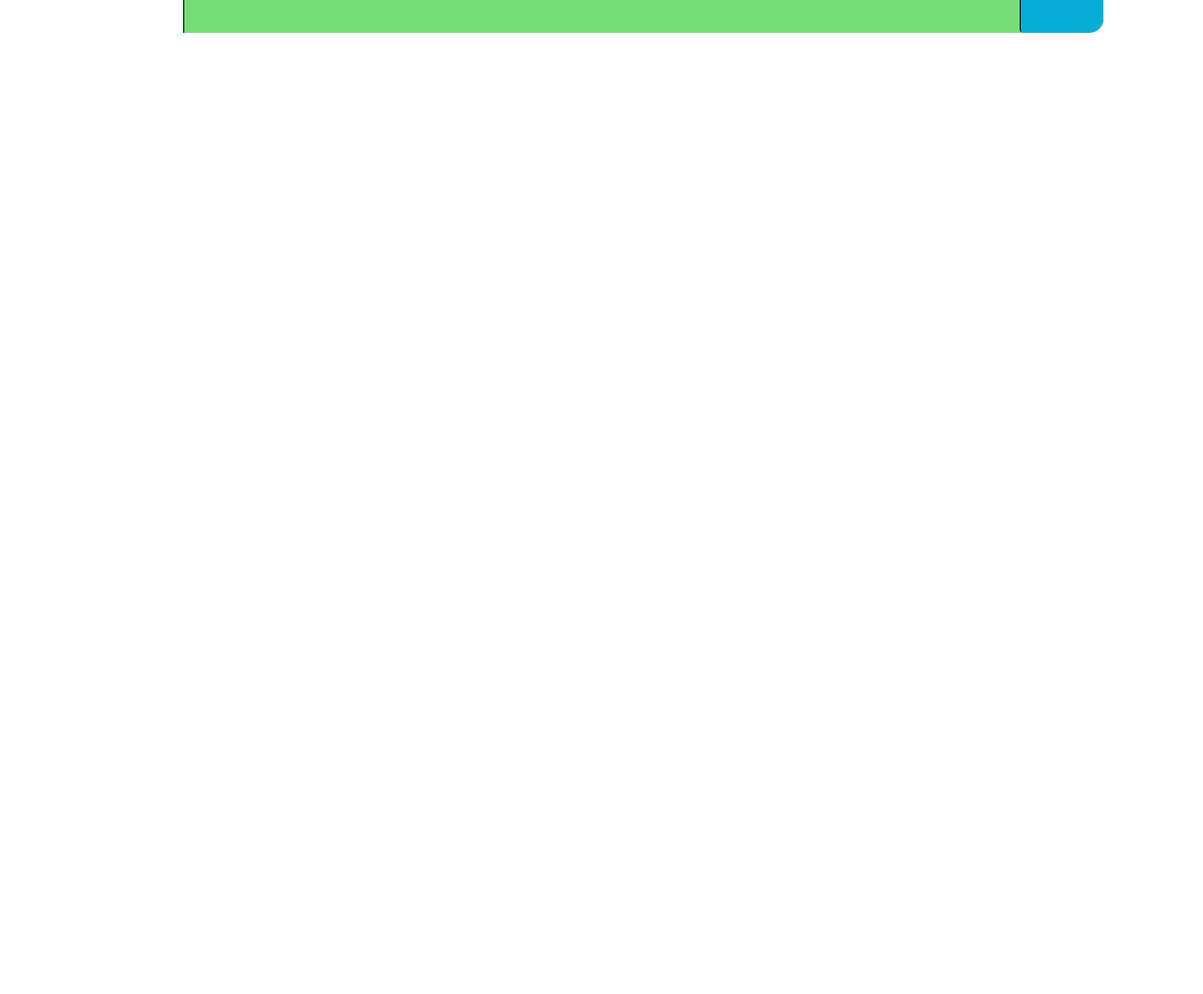
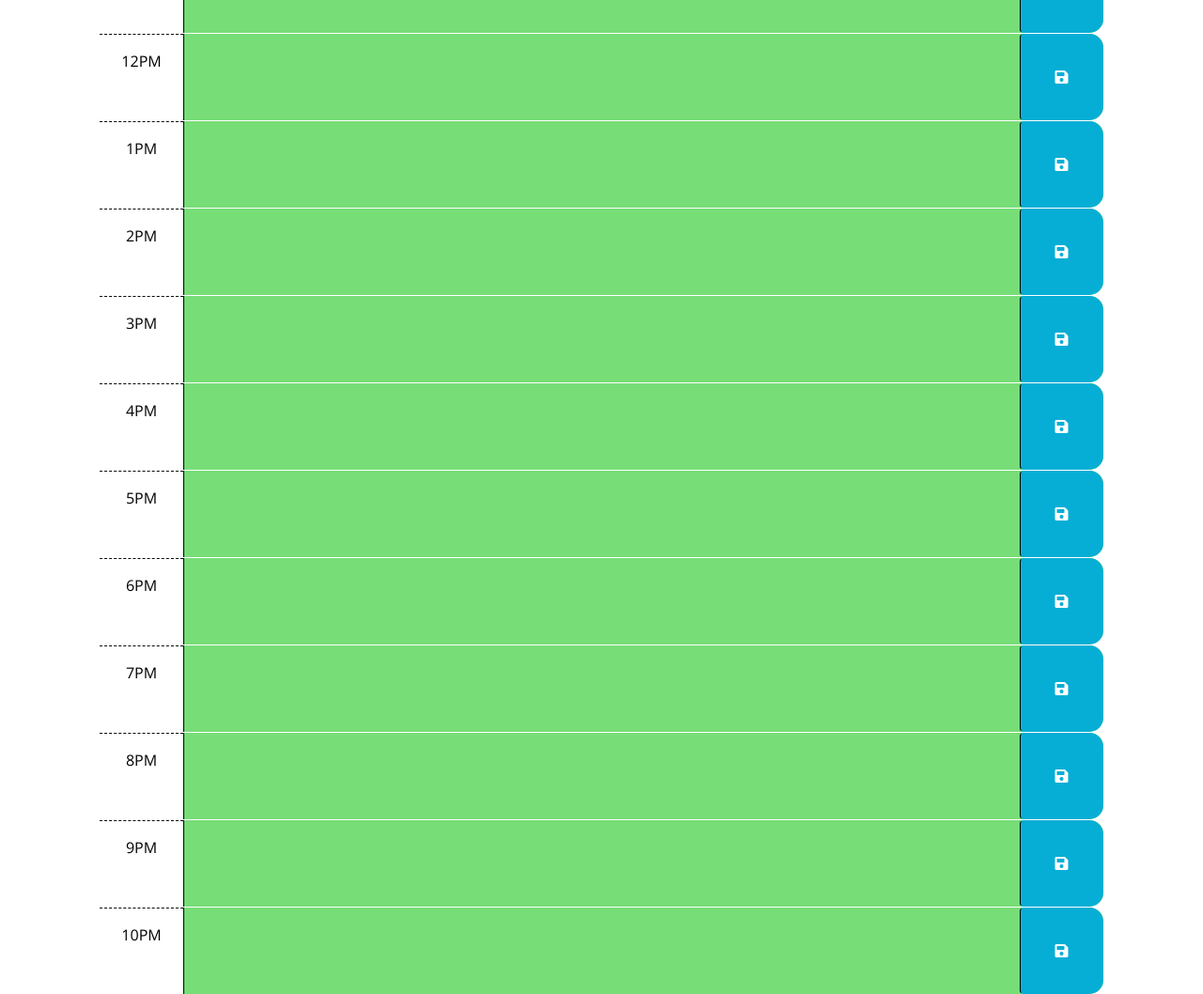
Before and after one commit to AncientCrane34/Daily-Planner, a plain HTML site: page index.html in a window 1280 px wide. Shown: the part 500-1558 px from the top of the page at 94% size. Before the commit the page ends 800 px from the top, so only its background shows below. Drawn offline with nearby package versions, Linux system fonts and the light colour scheme.

Commit message:
added html

```diff
--- a/index.html
+++ b/index.html
@@ -29,17 +29,7 @@
       <p id="currentDay" class="lead"></p>
     </header>
     <div class="container-lg px-5">
-      <!-- Use class for "past", "present", and "future" to apply styles to the
-        time-block divs accordingly. The javascript will need to do this by
-        adding/removing these classes on each div by comparing the hour in the
-        id to the current hour. The html provided below is meant to be an example
-        demonstrating how the css provided can be leveraged to create the
-        desired layout and colors. The html below should be removed or updated
-        in the finished product. Remember to delete this comment once the
-        code is implemented.
-        -->
 
-      <!-- Example of a past time block. The "past" class adds a gray background color. -->
       <div id="hour-9" class="row time-block past">
         <div class="col-2 col-md-1 hour text-center py-3">9AM</div>
         <textarea class="col-8 col-md-10 description" rows="3"> </textarea>
@@ -48,7 +38,6 @@
         </button>
       </div>
 
-      <!-- Example of a a present time block. The "present" class adds a red background color. -->
       <div id="hour-10" class="row time-block present">
         <div class="col-2 col-md-1 hour text-center py-3">10AM</div>
         <textarea class="col-8 col-md-10 description" rows="3"> </textarea>
@@ -57,7 +46,6 @@
         </button>
       </div>
 
-      <!-- Example of a future time block. The "future" class adds a green background color. -->
       <div id="hour-11" class="row time-block future">
         <div class="col-2 col-md-1 hour text-center py-3">11AM</div>
         <textarea class="col-8 col-md-10 description" rows="3"> </textarea>
@@ -65,6 +53,95 @@
           <i class="fas fa-save" aria-hidden="true"></i>
         </button>
       </div>
+
+      <div id="hour-12" class="row time-block future">
+        <div class="col-2 col-md-1 hour text-center py-3">12PM</div>
+        <textarea class="col-8 col-md-10 description" rows="3"> </textarea>
+        <button class="btn saveBtn col-2 col-md-1" aria-label="save">
+          <i class="fas fa-save" aria-hidden="true"></i>
+        </button>
+      </div>
+
+      <div id="hour-13" class="row time-block future">
+        <div class="col-2 col-md-1 hour text-center py-3">1PM</div>
+        <textarea class="col-8 col-md-10 description" rows="3"> </textarea>
+        <button class="btn saveBtn col-2 col-md-1" aria-label="save">
+          <i class="fas fa-save" aria-hidden="true"></i>
+        </button>
+      </div>
+
+      <div id="hour-14" class="row time-block future">
+        <div class="col-2 col-md-1 hour text-center py-3">2PM</div>
+        <textarea class="col-8 col-md-10 description" rows="3"> </textarea>
+        <button class="btn saveBtn col-2 col-md-1" aria-label="save">
+          <i class="fas fa-save" aria-hidden="true"></i>
+        </button>
+      </div>
+
+      <div id="hour-15" class="row time-block future">
+        <div class="col-2 col-md-1 hour text-center py-3">3PM</div>
+        <textarea class="col-8 col-md-10 description" rows="3"> </textarea>
+        <button class="btn saveBtn col-2 col-md-1" aria-label="save">
+          <i class="fas fa-save" aria-hidden="true"></i>
+        </button>
+      </div>
+
+      <div id="hour-16" class="row time-block future">
+        <div class="col-2 col-md-1 hour text-center py-3">4PM</div>
+        <textarea class="col-8 col-md-10 description" rows="3"> </textarea>
+        <button class="btn saveBtn col-2 col-md-1" aria-label="save">
+          <i class="fas fa-save" aria-hidden="true"></i>
+        </button>
+      </div>
+
+      <div id="hour-17" class="row time-block future">
+        <div class="col-2 col-md-1 hour text-center py-3">5PM</div>
+        <textarea class="col-8 col-md-10 description" rows="3"> </textarea>
+        <button class="btn saveBtn col-2 col-md-1" aria-label="save">
+          <i class="fas fa-save" aria-hidden="true"></i>
+        </button>
+      </div>
+
+      <div id="hour-18" class="row time-block future">
+        <div class="col-2 col-md-1 hour text-center py-3">6PM</div>
+        <textarea class="col-8 col-md-10 description" rows="3"> </textarea>
+        <button class="btn saveBtn col-2 col-md-1" aria-label="save">
+          <i class="fas fa-save" aria-hidden="true"></i>
+        </button>
+      </div>
+
+      <div id="hour-19" class="row time-block future">
+        <div class="col-2 col-md-1 hour text-center py-3">7PM</div>
+        <textarea class="col-8 col-md-10 description" rows="3"> </textarea>
+        <button class="btn saveBtn col-2 col-md-1" aria-label="save">
+          <i class="fas fa-save" aria-hidden="true"></i>
+        </button>
+      </div>
+
+      <div id="hour-20" class="row time-block future">
+        <div class="col-2 col-md-1 hour text-center py-3">8PM</div>
+        <textarea class="col-8 col-md-10 description" rows="3"> </textarea>
+        <button class="btn saveBtn col-2 col-md-1" aria-label="save">
+          <i class="fas fa-save" aria-hidden="true"></i>
+        </button>
+      </div>
+
+      <div id="hour-21" class="row time-block future">
+        <div class="col-2 col-md-1 hour text-center py-3">9PM</div>
+        <textarea class="col-8 col-md-10 description" rows="3"> </textarea>
+        <button class="btn saveBtn col-2 col-md-1" aria-label="save">
+          <i class="fas fa-save" aria-hidden="true"></i>
+        </button>
+      </div>
+
+      <div id="hour-22" class="row time-block future">
+        <div class="col-2 col-md-1 hour text-center py-3">10PM</div>
+        <textarea class="col-8 col-md-10 description" rows="3"> </textarea>
+        <button class="btn saveBtn col-2 col-md-1" aria-label="save">
+          <i class="fas fa-save" aria-hidden="true"></i>
+        </button>
+      </div>
+
 
     <script src="https://code.jquery.com/jquery-3.4.1.min.js"></script>
     <script
```
